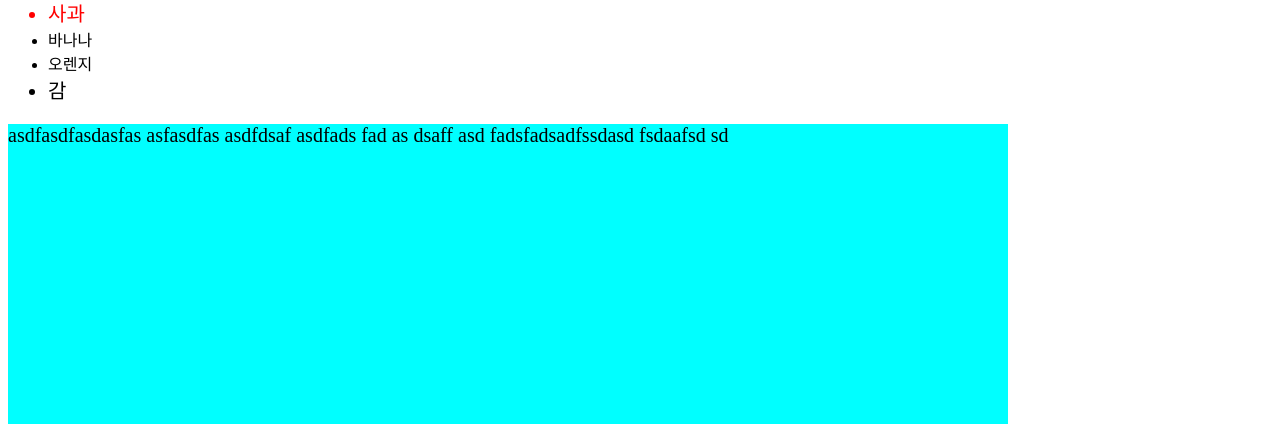
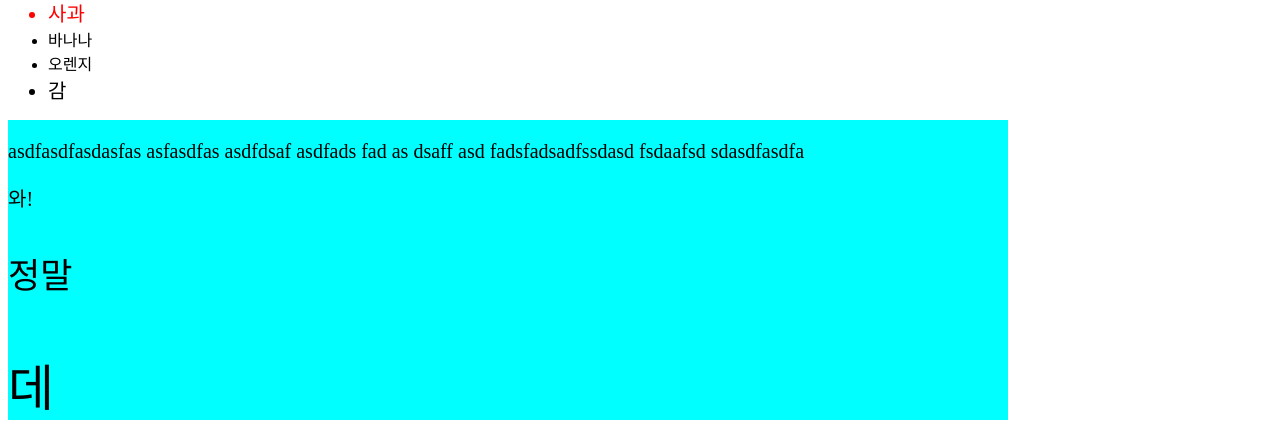
Before and after one commit to 0pastel0/asdf, a plain HTML site: page index.html in a window 1280 px wide. Shown: the part 988-1420 px from the top of the page. Drawn offline with Linux system fonts and the light colour scheme.

Commit message:
asdf 2.1

```diff
--- a/css/style.css
+++ b/css/style.css
@@ -6,6 +6,8 @@ li.select { color: red; }
 .blubox {
 	width: 1000px; height: 300px;
 	background-color: aqua;
+	overflow-y: scroll;
+	overflow-x: hidden;
 }
 
 li:hover { color: blue; }
--- a/index.html
+++ b/index.html
@@ -43,7 +43,10 @@
 		<li class="big">감</li>
 	</ul>
 	<div class="blubox">
-		<p class="big">asdfasdfasdasfas asfasdfas asdfdsaf asdfads fad as dsaff asd fadsfadsadfssdasd fsdaafsd  sd</p>
+		<p class="big">asdfasdfasdasfas asfasdfas asdfdsaf asdfads fad as dsaff asd fadsfadsadfssdasd fsdaafsd  sdasdfasdfa</p>
+		<p style="font-size: 20px;">와!</p>
+		<p style="font-size: 35px;">정말</p>
+		<p style="font-size: 50px;">데<br>단<br>해~~~</p>
 	</div>
 	<div></div>
 </body>
```
